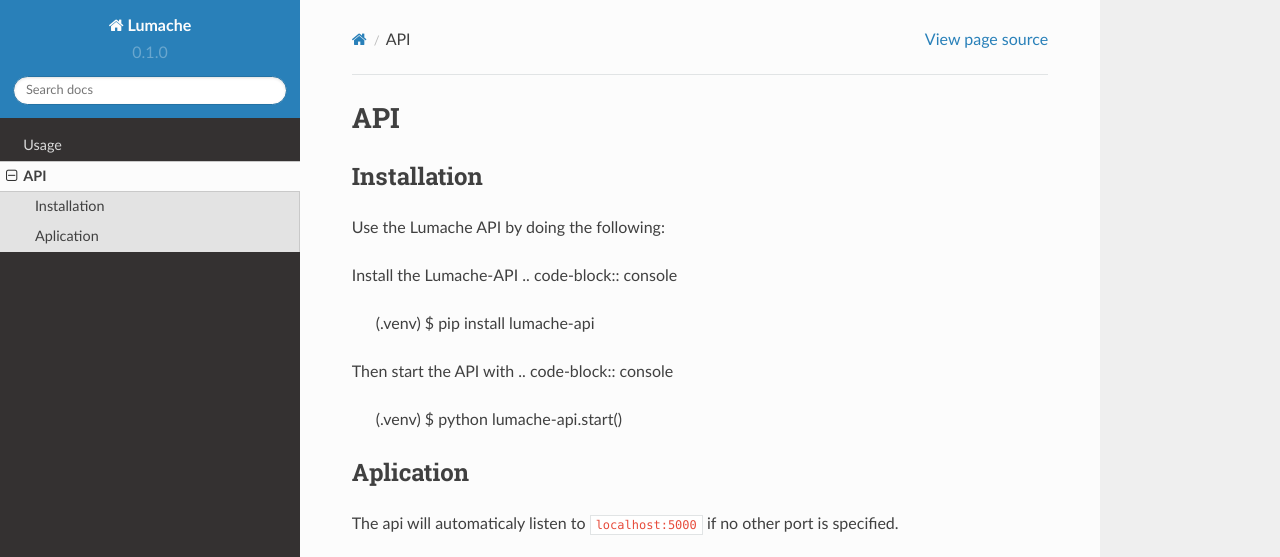
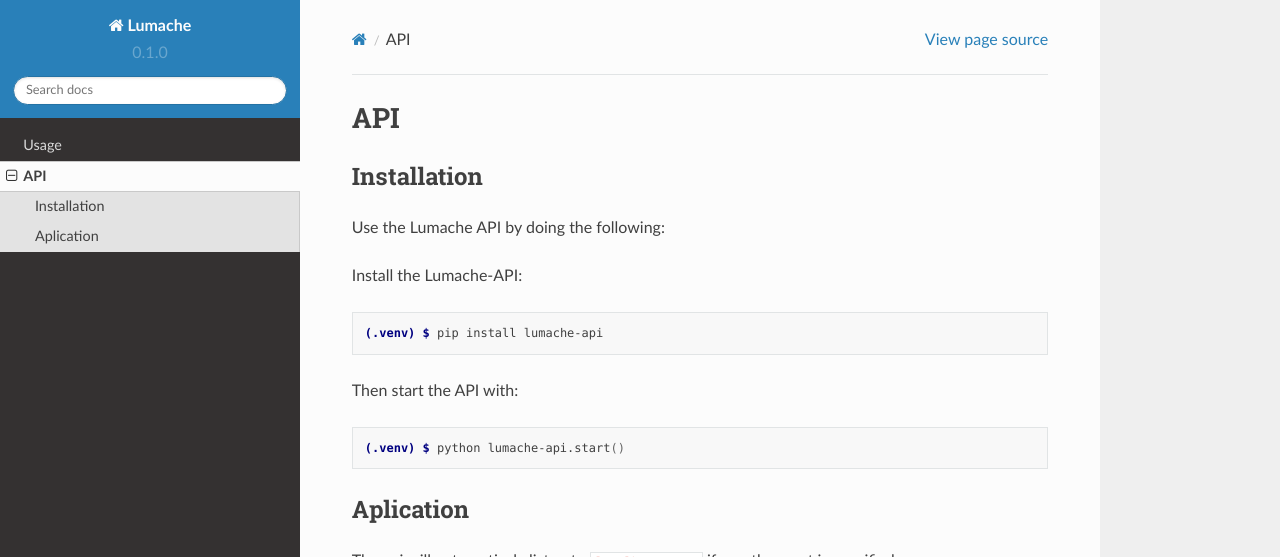
Before and after one commit to abbs0agaber/rtdtutorial, a Sphinx documentation site: the page built from docs/source/api.rst, in a window 1280 px wide, cut to the strip 0-557 px from the top of the page. Built offline with Sphinx 7.4.7 and the Read the Docs theme 2.0.0, drawn with Linux system fonts in a browser that asks for light colours.

Commit message:
atempt to fix incorrectly generated codeblock

```diff
--- a/docs/source/api.rst
+++ b/docs/source/api.rst
@@ -4,12 +4,14 @@ Installation
 ------------
 Use the Lumache API by doing the following:
 
-Install the Lumache-API
+Install the Lumache-API:
+
 .. code-block:: console
 
    (.venv) $ pip install lumache-api
 
-Then start the API with
+Then start the API with:
+
 .. code-block:: console
 
    (.venv) $ python lumache-api.start()
```
